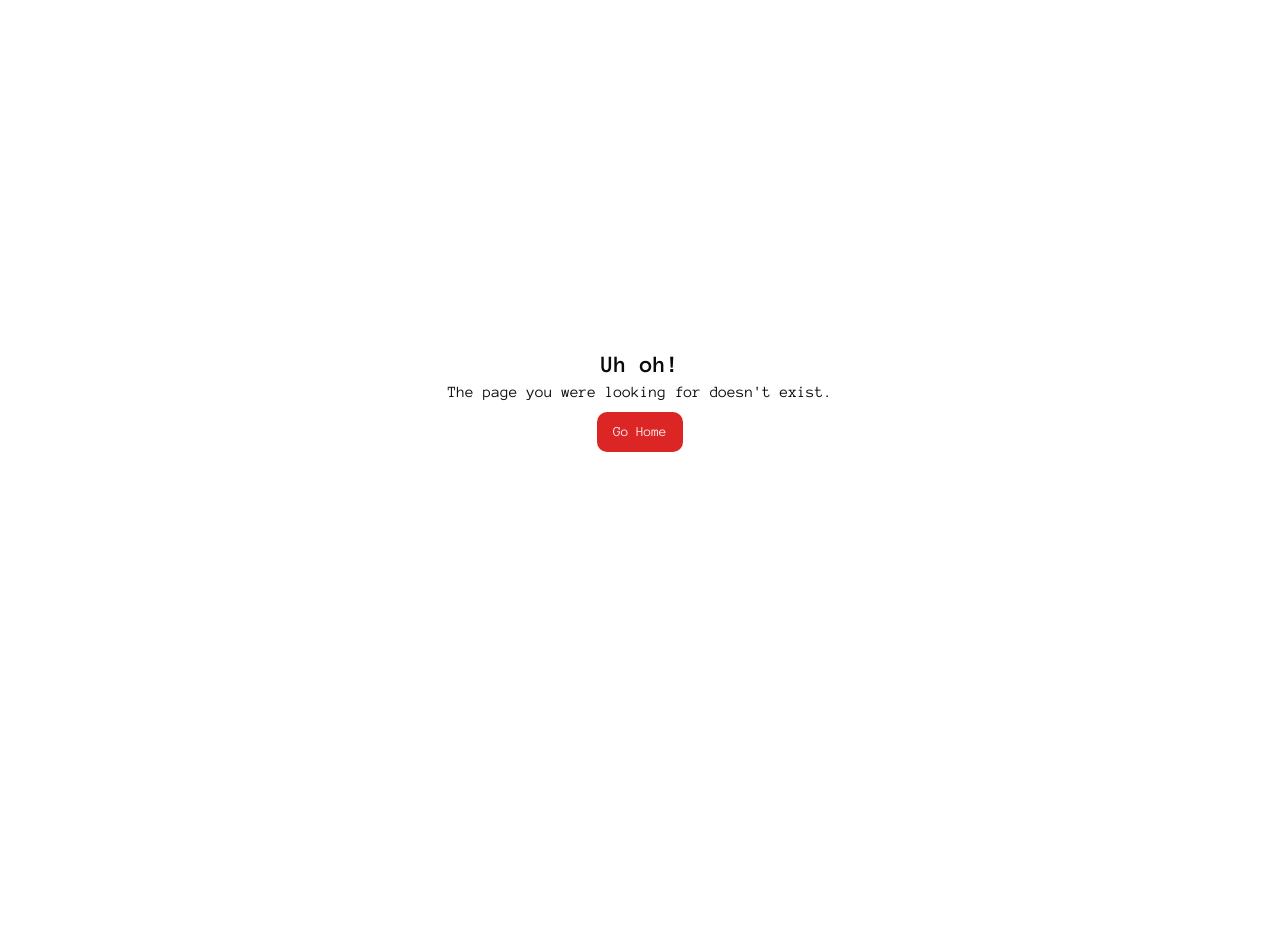
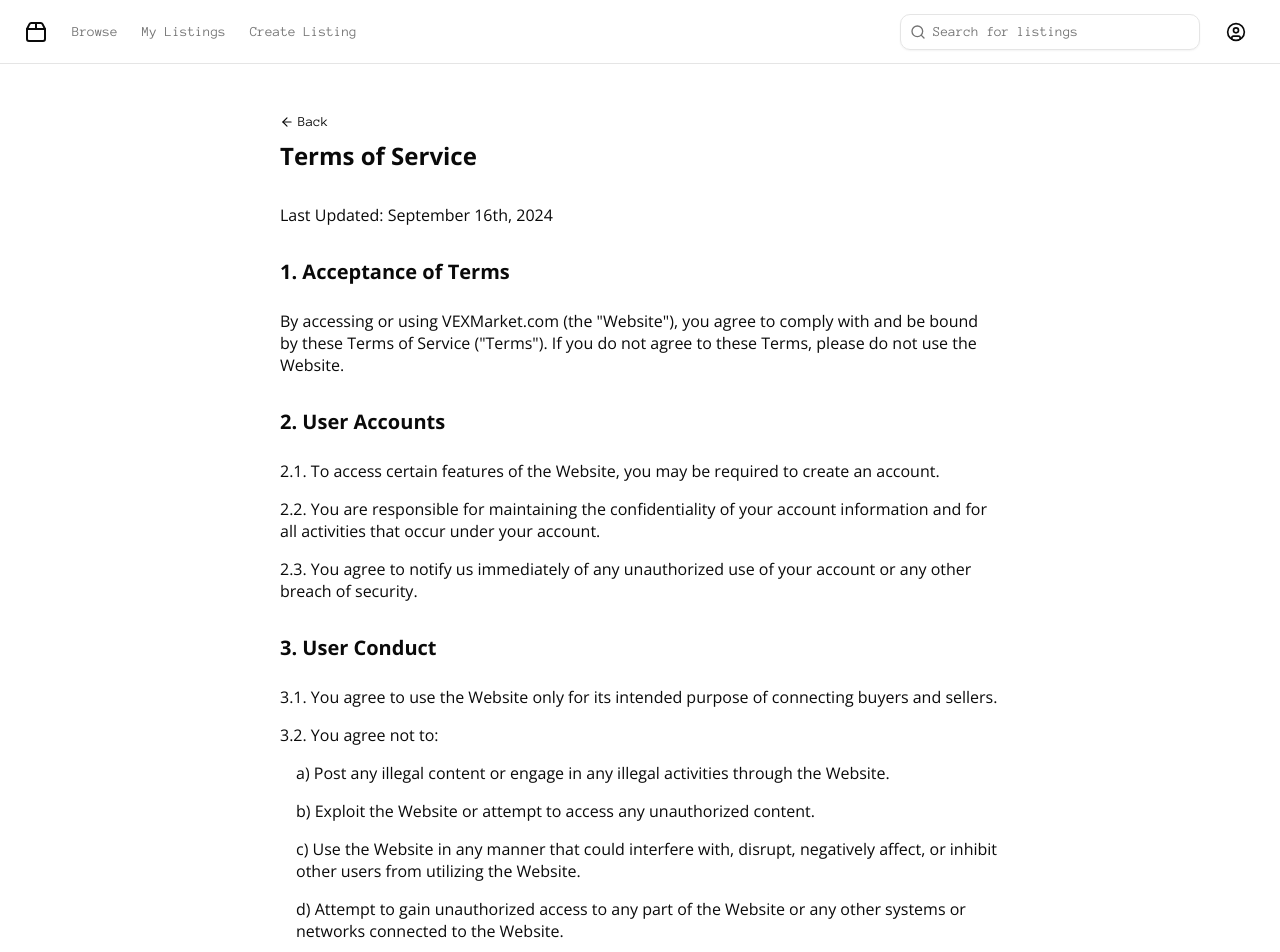
Before and after one commit to MooCowGalaxy/vex-market-frontend, a React (Vite) app: page /legal/terms in a window 1280 px wide. Shown: the top 952 px of the page. Before the commit the page ends 800 px from the top, so only its background shows below. Built offline with nearby package versions, Linux system fonts and the light colour scheme; no server answers.

Commit message:
add legal links

```diff
--- a/package.json
+++ b/package.json
@@ -31,6 +31,7 @@
     "react-hot-toast": "^2.4.1",
     "react-icons": "^5.2.1",
     "react-image-gallery": "^1.3.0",
+    "react-markdown": "^9.0.1",
     "react-router-dom": "^6.23.1",
     "react-spinners": "^0.14.1",
     "socket.io-client": "^4.7.5",
--- a/src/App.css
+++ b/src/App.css
@@ -1,3 +1,34 @@
 .line-clamp-3 {
     -webkit-line-clamp: 3;
 }
+
+.font-reading {
+    font-family: 'Open Sans', sans-serif;
+}
+.font-reading > p {
+    font-family: 'Open Sans', sans-serif;
+}
+
+.markdown-content {
+    @apply mb-16;
+}
+
+.markdown-content > * {
+    @apply mb-4 leading-snug font-reading;
+}
+
+.markdown-content > h1 {
+    @apply mb-8 font-bold text-2xl;
+}
+
+.markdown-content > h2 {
+    @apply pt-4 mb-6 font-bold text-xl;
+}
+
+.markdown-content > ul {
+    @apply ml-4 mb-8;
+}
+
+.markdown-content > ul > li {
+    @apply mb-4 font-reading;
+}
--- a/src/App.tsx
+++ b/src/App.tsx
@@ -23,6 +23,9 @@ import Logout from '@/pages/auth/Logout.tsx';
 import { LocationProvider } from '@/providers/LocationProvider.tsx';
 import EditListing from '@/pages/listing/EditListing.tsx';
 import { SocketProvider } from '@/providers/SocketProvider.tsx';
+import Terms from '@/pages/legal/Terms.tsx';
+import Privacy from '@/pages/legal/Privacy.tsx';
+import LegalLayout from '@/layouts/LegalLayout.tsx';
 
 function App() {
     return (
@@ -43,6 +46,10 @@ function App() {
                                 <Route path="messages" element={<Messages />} />
                                 <Route path="messages/:chatId" element={<Chat />} />
                                 <Route path="settings" element={<Settings />} />
+                                <Route path="legal" element={<LegalLayout />}>
+                                    <Route path="terms" element={<Terms />} />
+                                    <Route path="privacy" element={<Privacy />} />
+                                </Route>
                             </Route>
                             <Route path="/auth" element={<AuthLayout />}>
                                 <Route path="login" element={<Login />} />
--- a/src/index.css
+++ b/src/index.css
@@ -4,13 +4,6 @@
 
 * {
     font-family: "Anonymous Pro", monospace;
-}
-
-.font-reading {
-    font-family: 'Open Sans', sans-serif;
-}
-.font-reading > p {
-    font-family: 'Open Sans', sans-serif;
 }
 
 @layer base {
--- /dev/null
+++ b/src/layouts/LegalLayout.tsx
@@ -0,0 +1,17 @@
+import { Outlet, useNavigate } from 'react-router-dom';
+import { ArrowLeft } from 'lucide-react';
+
+export default function LegalLayout() {
+    const navigate = useNavigate();
+    return (
+        <div className="flex-1 flex flex-row justify-center pt-6 md:pt-12">
+            <div className="w-full md:w-192 px-6">
+                <div className="flex flex-row items-center w-max cursor-pointer mb-2 text-sm"
+                     onClick={() => navigate(-1)}>
+                    <ArrowLeft size={14} className="mr-1"/> Back
+                </div>
+                <Outlet/>
+            </div>
+        </div>
+    );
+}
--- /dev/null
+++ b/src/pages/legal/Privacy.tsx
@@ -0,0 +1,42 @@
+import Markdown from 'react-markdown';
+
+const markdownText = `# Privacy Policy
+
+Last Updated: September 16th, 2024
+
+## 1. Information We Collect
+
+We collect and store only the information that is strictly necessary for the functionality of VEXMarket.com. This may include, but is not limited to:
+
+- Account information (e.g., username, email address)
+- Listing details provided by sellers
+- Messages exchanged between users
+- IP addresses and basic usage data for security and functionality purposes
+
+## 2. How We Use Your Information
+We use the collected information solely for the purpose of providing and improving our services. This includes:
+
+- Facilitating communication between buyers and sellers
+- Maintaining and improving the website's functionality
+- Ensuring the security of our users and the website
+- Complying with legal obligations
+
+## 3. Data Retention
+We retain your data only for as long as necessary to fulfill the purposes outlined in this Privacy Policy, unless a longer retention period is required or permitted by law.
+## 4. Data Security
+We implement appropriate technical and organizational measures to protect your personal information against unauthorized access, alteration, disclosure, or destruction.
+## 5. Third-Party Services
+Our website may contain links to third-party websites or services, such as the donation button linked to Kofi. We are not responsible for the privacy practices or content of these third-party sites.
+## 7. Changes to This Privacy Policy
+We may update this Privacy Policy from time to time. We will notify you of any changes by posting the new Privacy Policy on this page and updating the "Last Updated" date.
+## 8. Contact Us
+If you have any questions or concerns about this Privacy Policy, please contact us at legal@vexmarket.com.
+By using VEXMarket.com, you agree to the collection and use of information in accordance with this Privacy Policy.`;
+
+export default function Privacy() {
+    return (
+        <Markdown className="markdown-content">
+            {markdownText}
+        </Markdown>
+    );
+}
--- /dev/null
+++ b/src/pages/legal/Terms.tsx
@@ -0,0 +1,85 @@
+import Markdown from 'react-markdown';
+
+const markdownText = `# Terms of Service
+
+Last Updated: September 16th, 2024
+
+## 1. Acceptance of Terms
+
+By accessing or using VEXMarket.com (the "Website"), you agree to comply with and be bound by these Terms of Service ("Terms"). If you do not agree to these Terms, please do not use the Website.
+
+## 2. User Accounts
+
+2.1. To access certain features of the Website, you may be required to create an account.
+
+2.2. You are responsible for maintaining the confidentiality of your account information and for all activities that occur under your account.
+
+2.3. You agree to notify us immediately of any unauthorized use of your account or any other breach of security.
+
+## 3. User Conduct
+
+3.1. You agree to use the Website only for its intended purpose of connecting buyers and sellers.
+
+3.2. You agree not to:
+   - a) Post any illegal content or engage in any illegal activities through the Website.
+   - b) Exploit the Website or attempt to access any unauthorized content.
+   - c) Use the Website in any manner that could interfere with, disrupt, negatively affect, or inhibit other users from utilizing the Website.
+   - d) Attempt to gain unauthorized access to any part of the Website or any other systems or networks connected to the Website.
+
+3.3. If you encounter any illegal content or activities on the Website, please report it to abuse@vexmarket.com.
+
+## 4. User-Generated Content and Intellectual Property
+
+4.1. Users retain ownership rights to any content they post on the Website, including text and images.
+
+4.2. By posting content on the Website, you grant VEXMarket.com a non-exclusive, royalty-free, worldwide license to use, display, and distribute the content solely for the purpose of operating and improving the Website.
+
+## 5. Privacy and Data Handling
+
+5.1. We only store data that is strictly necessary for the Website's functionality.
+
+5.2. For more information on how we collect, use, and protect your data, please refer to our Privacy Policy.
+
+## 6. Fees and Payments
+
+6.1. The use of VEXMarket.com is entirely free. There are no listing fees or other charges for using the Website's core functionality.
+
+6.2. While there may be a donation button in the footer of the Website, any donations are voluntary and handled through a third-party platform (Kofi). VEXMarket.com is not responsible for any transactions made through this third-party platform.
+
+## 7. Dispute Resolution
+
+7.1. VEXMarket.com does not participate in dispute resolution between users.
+
+7.2. If a dispute causes disruption to other users or violates these Terms, the offending user(s) may be banned from accessing the Website at our sole discretion.
+
+## 8. Limitation of Liability
+
+8.1. VEXMarket.com is not responsible for any loss that may have been caused by the use of the Website. Users are solely responsible for protecting themselves from potential scams or fraudulent activities.
+
+8.2. We do not guarantee the accuracy, completeness, or usefulness of any information on the Website or any results that may be obtained from the use of the Website.
+
+## 9. Disclaimers
+
+The Website is provided on an "as is" and "as available" basis, without any warranties of any kind, either express or implied. We do not warrant that the Website will be uninterrupted, timely, secure, or error-free. We do not endorse, warrant, or assume responsibility for any product or service advertised or offered by a third party through the Website.
+
+## 10. Termination
+
+We reserve the right to terminate or suspend your account and access to the Website at our sole discretion, without notice, for any reason, including a breach of these Terms. If you wish to terminate your account, please contact us at support@vexmarket.com.
+
+## 11. Changes to Terms
+
+We reserve the right to modify these Terms at any time. We will notify users of any significant changes through an email notification. Your continued use of the Website after such modifications constitutes your acceptance of the updated Terms.
+
+## 12. Contact Information
+
+If you have any questions or concerns about these Terms, please contact us at legal@vexmarket.com.
+
+By using VEXMarket.com, you acknowledge that you have read, understood, and agree to be bound by these Terms of Service.`;
+
+export default function Terms() {
+    return (
+        <Markdown className="markdown-content">
+            {markdownText}
+        </Markdown>
+    );
+}
```
Also changed, not shown: 1 other file (tests, documents, lock files or other folders).
